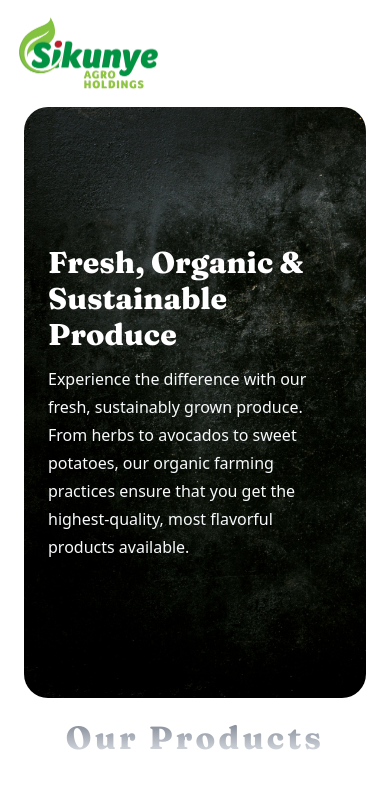
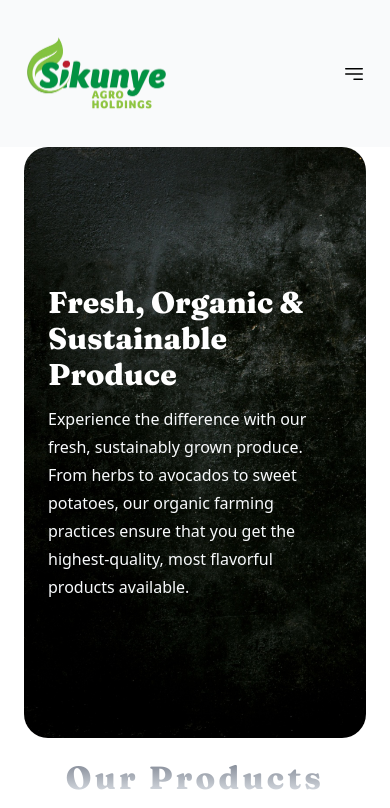
Before and after one commit to PhilaniNcube/simunye, a Next.js app: page / in a window 390 px wide. Shown: the top 808 px of the page. Built offline with nearby package versions, Linux system fonts and the light colour scheme.

Commit message:
mobile menu

```diff
--- a/components/layout/Navbar.tsx
+++ b/components/layout/Navbar.tsx
@@ -1,5 +1,7 @@
 import Link from "next/link";
+import React, { useState } from "react";
 import {  Barlow } from "@next/font/google";
+import Image from "next/image";
 
 const barlow = Barlow({
   weight: '700',
@@ -26,31 +28,133 @@ export const links = [
   },
 ]
 
-const Navbar = () => {
+
+
+export default function Navbar() {
+  const [searchInput, setSearchInput] = useState(true);
+  const [mdOptionsToggle, setMdOptionsToggle] = useState(true);
+  const [showMenu, setShowMenu] = useState(false);
+
   return (
-    <nav className={`bg-transparent py-4 px-4 ${barlow.className}`}>
-      <div className="max-w-7xl mx-auto flex justify-between items-center">
-        <Link href="/" className="cursor-pointer">
-          <img
+    <div className="dark:bg-gray-900">
+      <div>
+        <div className="relative">
+          {/* For md screen size */}
+
+          {/* For md screen size */}
+          {/* For large screens */}
+          <div className=" w-full bg-gray-50 px-6 py-9">
+            <div className="container mx-auto flex items-center w-full justify-between">
+              <Image
                 src="/images/logo.png"
+                width={576}
+                height={301}
+                alt="Logo"
                 className="w-36 object-cover"
-            alt="logo"
               />
+              <ul className="hidden  md:flex items-center justify-center space-x-8">
+                {links.map((link) => (
+                  <Link
+                    key={link.text}
+                    href={link.url}
+                    className="dark:text-white text-base text-gray-800 focus:outline-none focus:ring-2 focus:ring-gray-800 hover:underline"
+                  >
+                    {link.text}
                   </Link>
+                ))}
+              </ul>
 
-        <ul className="hidden lg:flex space-x-6 items-center">
+              {!showMenu && (
+                <svg
+                  xmlns="http://www.w3.org/2000/svg"
+                  fill="none"
+                  viewBox="0 0 24 24"
+                  strokeWidth={1.5}
+                  stroke="currentColor"
+                  className="w-6 h-6 md:hidden"
+                  onClick={() => setShowMenu(true)}
+                >
+                  <path
+                    strokeLinecap="round"
+                    strokeLinejoin="round"
+                    d="M3.75 6.75h16.5M3.75 12h16.5M12 17.25h8.25"
+                  />
+                </svg>
+              )}
+            </div>
+          </div>
+          {/* For small screen */}
+          <div
+            id="mobile-menu"
+            className={`${
+              showMenu ? "flex" : "hidden"
+            } absolute dark:bg-gray-900 z-10 inset-0 md:hidden bg-white flex-col h-screen w-full`}
+          >
+            <div className="flex items-center justify-between border-b border-gray-200 dark:border-gray-700 pb-4 p-4">
+              <div className="flex items-center space-x-3"></div>
+              <button
+                onClick={() => setShowMenu(false)}
+                aria-label="close menu"
+                className="focus:outline-none focus:ring-2 rounded focus:ring-gray-600"
+              >
+                <svg
+                  className="fill-stroke text-gray-800 dark:text-white"
+                  width={16}
+                  height={16}
+                  viewBox="0 0 16 16"
+                  fill="none"
+                  xmlns="http://www.w3.org/2000/svg"
+                >
+                  <path
+                    d="M12 4L4 12"
+                    stroke="currentColor"
+                    strokeLinecap="round"
+                    strokeLinejoin="round"
+                  />
+                  <path
+                    d="M4 4L12 12"
+                    stroke="currentColor"
+                    strokeLinecap="round"
+                    strokeLinejoin="round"
+                  />
+                </svg>
+              </button>
+            </div>
+            <div className="mt-6 p-4">
+              <ul className="flex flex-col space-y-6">
                 {links.map((item) => (
                   <Link
                     key={item.text}
-              className={`${barlow.className} text-md uppercase text-grey`}
                     href={item.url}
+                    onClick={() => setShowMenu(false)}
+                    className="dark:text-white flex items-center justify-between hover:underline text-base text-gray-800 focus:outline-none focus:ring-2 focus:ring-gray-800"
                   >
                     {item.text}
+                    <div>
+                      <svg
+                        className="fill-stroke text-black dark:text-white"
+                        width={12}
+                        height={12}
+                        viewBox="0 0 12 12"
+                        fill="none"
+                        xmlns="http://www.w3.org/2000/svg"
+                      >
+                        <path
+                          d="M4.5 3L7.5 6L4.5 9"
+                          stroke="currentColor"
+                          strokeWidth="0.75"
+                          strokeLinecap="round"
+                          strokeLinejoin="round"
+                        />
+                      </svg>
+                    </div>
                   </Link>
                 ))}
               </ul>
             </div>
-    </nav>
+          </div>
+        </div>
+      </div>
+    </div>
   );
-};
-export default Navbar;
+}
```
Lines whose indentation alone changed are shown as unchanged.
